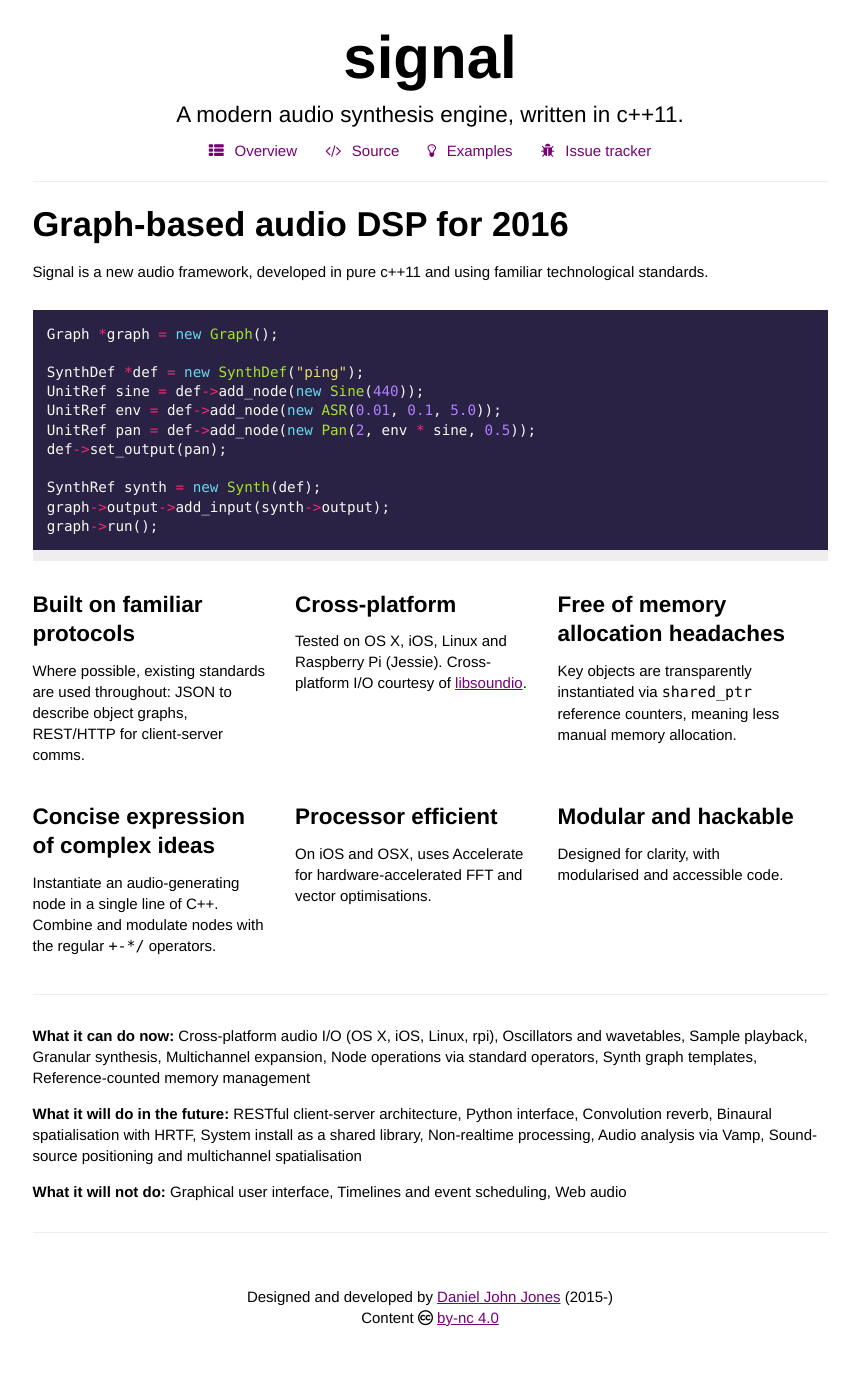
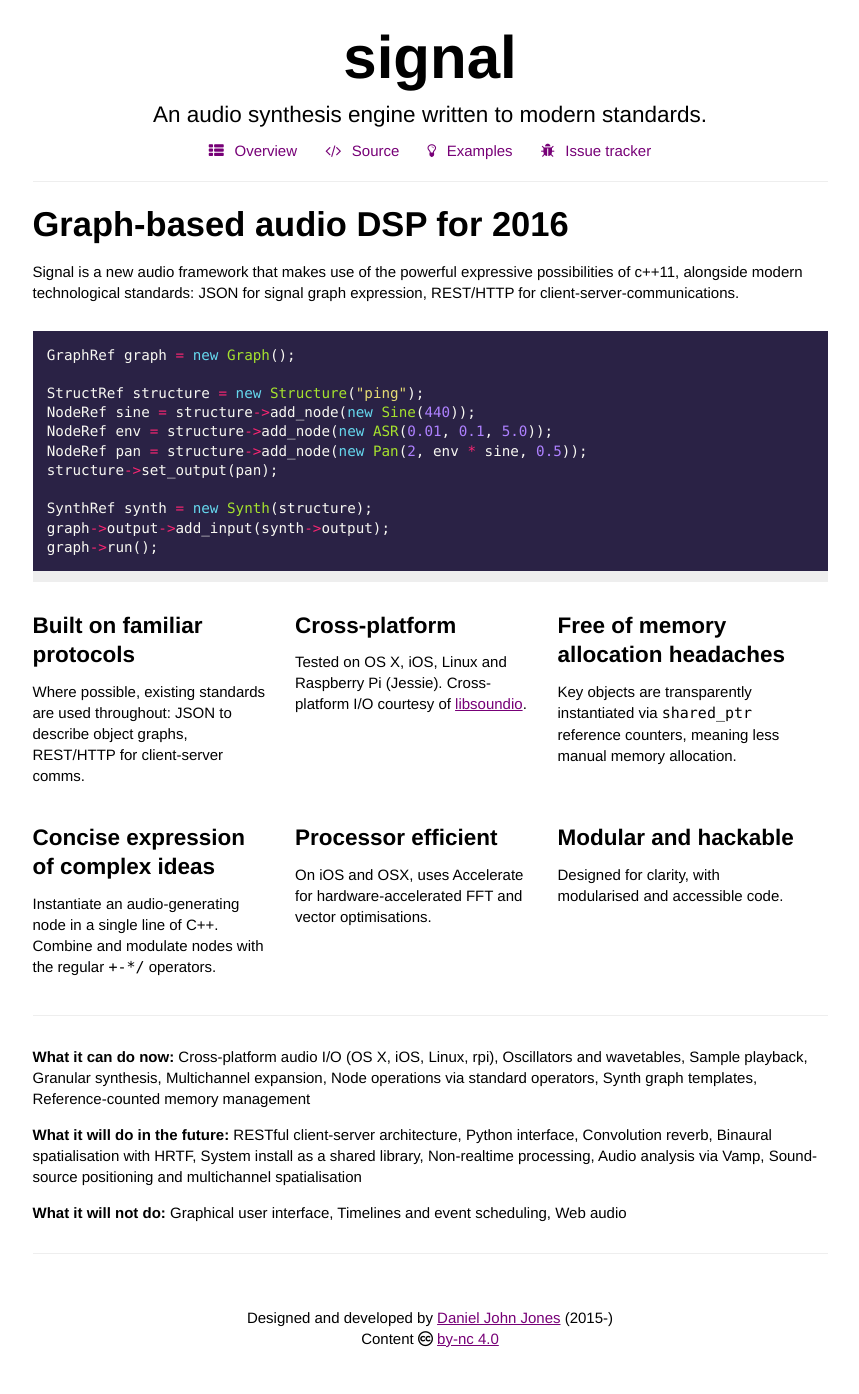
Before and after one commit to ideoforms/signalflow, a Jekyll site: the page built from index.md, in a window 1280 px wide. Shown: the whole page, without its empty margins (210-1069 px from the left). Built offline with Jekyll 4.4.1, drawn with Linux system fonts in a browser that asks for light colours; nearby versions of some CDN libraries; before the commit the page ends 1373 px from its top, so only the background shows below that.

Commit message:
Update copy

````diff
--- a/_layouts/default.html
+++ b/_layouts/default.html
@@ -11,7 +11,7 @@
 		<div id="main">
 			<div id="top">
 				<h1>signal</h1>
-				<p class="intro">A modern audio synthesis engine, written in c++11.</p>
+				<p class="intro">An audio synthesis engine written to modern standards.</p>
 				<nav>
 					<ul>
 						<li><a href="/"><i class="fa fa-th-list"></i> Overview</a></li>
--- a/index.md
+++ b/index.md
@@ -5,18 +5,18 @@ title: signal
 
 ## Graph-based audio DSP for 2016
 
-Signal is a new audio framework, developed in pure c++11 and using familiar technological standards.
+Signal is a new audio framework that makes use of the powerful expressive possibilities of c++11, alongside modern technological standards: JSON for signal graph expression, REST/HTTP for client-server-communications.
 
 ```cpp
-Graph *graph = new Graph();
+GraphRef graph = new Graph();
 
-SynthDef *def = new SynthDef("ping");
-UnitRef sine = def->add_node(new Sine(440));
-UnitRef env = def->add_node(new ASR(0.01, 0.1, 5.0));
-UnitRef pan = def->add_node(new Pan(2, env * sine, 0.5));
-def->set_output(pan);
+StructRef structure = new Structure("ping");
+NodeRef sine = structure->add_node(new Sine(440));
+NodeRef env = structure->add_node(new ASR(0.01, 0.1, 5.0));
+NodeRef pan = structure->add_node(new Pan(2, env * sine, 0.5));
+structure->set_output(pan);
 
-SynthRef synth = new Synth(def);
+SynthRef synth = new Synth(structure);
 graph->output->add_input(synth->output);
 graph->run();
 ```
````
